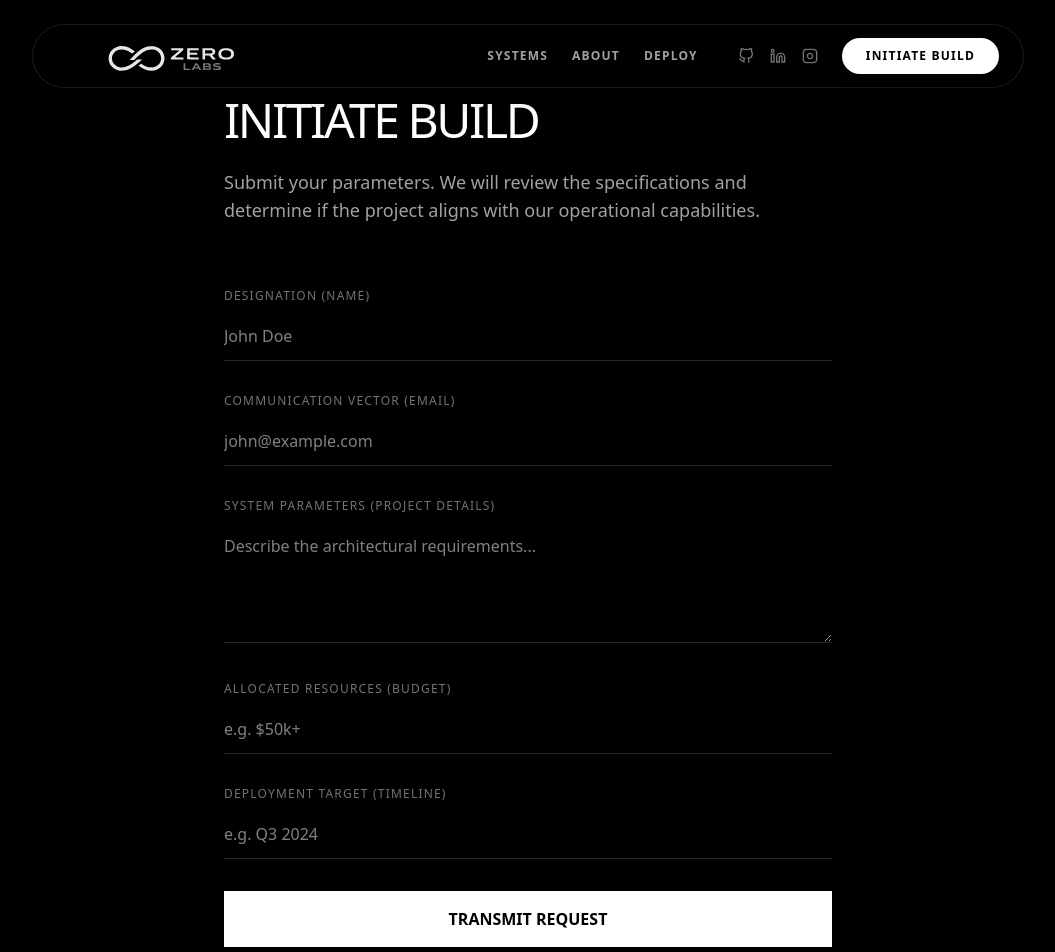
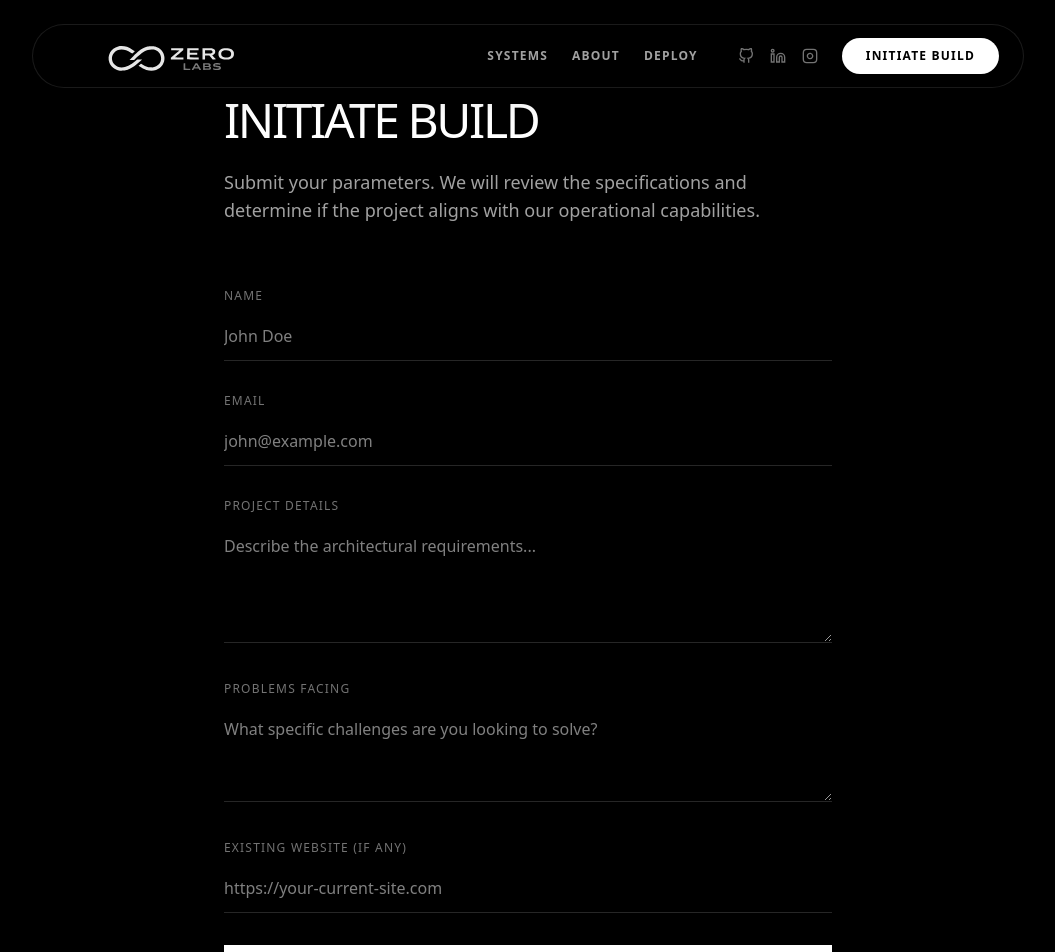
Before and after one commit to Ram0507-Reddy/Zero-Labs, a Next.js app: page /build in a window 1280 px wide. Shown: the top 952 px of the page, without its empty margins (112-1167 px from the left). Built offline with nearby package versions, Linux system fonts and the light colour scheme.

Commit message:
Feat: Refactor build request form with new data schema (Problems, Website)

```diff
--- a/src/app/actions/transmit.ts
+++ b/src/app/actions/transmit.ts
@@ -7,7 +7,7 @@ import { headers } from 'next/headers';
 // natively blocking massive concurrent bot attacks instantly without needing an external database.
 const rateLimitMap = new Map<string, number>();
 
-export async function transmitAction(data: { name: string, email: string, budget: string, timeline: string, projectDetails: string }) {
+export async function transmitAction(data: { name: string, email: string, problems: string, projectDetails: string, website: string }) {
   try {
     const headersList = await headers();
     const ip = headersList.get('x-forwarded-for') || '127.0.0.1';
@@ -32,9 +32,9 @@ export async function transmitAction(data: { name: string, email: string, budget
       fields: {
         name: { stringValue: data.name },
         email: { stringValue: data.email },
-        budget: { stringValue: data.budget },
-        timeline: { stringValue: data.timeline },
+        problems: { stringValue: data.problems },
         projectDetails: { stringValue: data.projectDetails },
+        website: { stringValue: data.website },
         status: { stringValue: 'UNREAD' },
         createdAt: { stringValue: new Date().toISOString() }
       }
--- a/src/app/admin/page.tsx
+++ b/src/app/admin/page.tsx
@@ -8,9 +8,9 @@ interface AdminRequest {
   id: string;
   name: string;
   email: string;
-  budget: string;
-  timeline: string;
+  problems: string;
   desc: string;
+  website: string;
   status: string;
   date: string;
 }
@@ -35,9 +35,9 @@ export default function AdminDashboard() {
               id: doc.id,
               name: d.name,
               email: d.email,
-              budget: d.budget,
-              timeline: d.timeline,
-              desc: d.description,
+              problems: d.problems,
+              desc: d.projectDetails,
+              website: d.website,
               status: d.status || 'UNREAD',
               date: d.createdAt ? new Date(d.createdAt).toLocaleString() : 'Just now'
             };
@@ -118,7 +118,7 @@ export default function AdminDashboard() {
                 <tr className="border-b border-white/5 bg-white/[0.02]">
                   <th className="px-8 py-5 text-xs font-mono text-neutral-500 uppercase tracking-widest w-32">Status</th>
                   <th className="px-8 py-5 text-xs font-mono text-neutral-500 uppercase tracking-widest min-w-[200px]">Designation</th>
-                  <th className="px-8 py-5 text-xs font-mono text-neutral-500 uppercase tracking-widest hidden md:table-cell">Timeline / Budget</th>
+                  <th className="px-8 py-5 text-xs font-mono text-neutral-500 uppercase tracking-widest hidden md:table-cell">Problems & Website</th>
                   <th className="px-8 py-5 text-xs font-mono text-neutral-500 uppercase tracking-widest w-full">Parameters</th>
                 </tr>
               </thead>
@@ -165,8 +165,8 @@ export default function AdminDashboard() {
                     </td>
                     <td className="px-8 py-6 align-top hidden md:table-cell">
                       <div className="flex flex-col">
-                        <span className="text-sm text-neutral-300">{req.timeline}</span>
-                        <span className="text-xs text-neutral-600 font-mono mt-1">{req.budget}</span>
+                        <span className="text-sm text-neutral-300 line-clamp-1">{req.problems}</span>
+                        <span className="text-xs text-neutral-600 font-mono mt-1 break-all">{req.website || '[NO SITE]'}</span>
                       </div>
                     </td>
                     <td className="px-8 py-6 align-top">
--- a/src/app/build/page.tsx
+++ b/src/app/build/page.tsx
@@ -18,9 +18,9 @@ export default function BuildRequestPage() {
     const rawData = {
       name: (formData.get('name') as string) || '',
       email: (formData.get('email') as string) || '',
-      budget: (formData.get('budget') as string) || '',
-      timeline: (formData.get('timeline') as string) || '',
+      problems: (formData.get('problems') as string) || '',
       projectDetails: (formData.get('description') as string) || '',
+      website: (formData.get('website') as string) || '',
     };
 
     const res = await transmitAction(rawData);
@@ -67,7 +67,7 @@ export default function BuildRequestPage() {
           <div className="grid grid-cols-1 md:grid-cols-2 gap-8">
             <div className="space-y-2 group">
               <label htmlFor="name" className="block text-xs uppercase tracking-widest text-neutral-500 group-focus-within:text-white transition-colors">
-                Designation (Name)
+                Name
               </label>
               <input
                 type="text"
@@ -81,7 +81,7 @@ export default function BuildRequestPage() {
 
             <div className="space-y-2 group">
               <label htmlFor="email" className="block text-xs uppercase tracking-widest text-neutral-500 group-focus-within:text-white transition-colors">
-                Communication Vector (Email)
+                Email
               </label>
               <input
                 type="email"
@@ -96,7 +96,7 @@ export default function BuildRequestPage() {
 
           <div className="space-y-2 group">
             <label htmlFor="description" className="block text-xs uppercase tracking-widest text-neutral-500 group-focus-within:text-white transition-colors">
-              System Parameters (Project Details)
+              Project Details
             </label>
             <textarea
               id="description"
@@ -108,32 +108,31 @@ export default function BuildRequestPage() {
             />
           </div>
 
-          <div className="grid grid-cols-1 md:grid-cols-2 gap-8">
           <div className="space-y-2 group">
-              <label htmlFor="budget" className="block text-xs uppercase tracking-widest text-neutral-500 group-focus-within:text-white transition-colors">
-                Allocated Resources (Budget)
+            <label htmlFor="problems" className="block text-xs uppercase tracking-widest text-neutral-500 group-focus-within:text-white transition-colors">
+              Problems Facing
             </label>
-              <input
-                type="text"
-                id="budget"
-                name="budget"
-                className="w-full bg-transparent border-b border-neutral-800 py-3 text-white focus:outline-none focus:border-white transition-colors"
-                placeholder="e.g. $50k+"
+            <textarea
+              id="problems"
+              name="problems"
+              required
+              rows={3}
+              className="w-full bg-transparent border-b border-neutral-800 py-3 text-white focus:outline-none focus:border-white transition-colors resize-none"
+              placeholder="What specific challenges are you looking to solve?"
             />
           </div>
 
           <div className="space-y-2 group">
-              <label htmlFor="timeline" className="block text-xs uppercase tracking-widest text-neutral-500 group-focus-within:text-white transition-colors">
-                Deployment Target (Timeline)
+            <label htmlFor="website" className="block text-xs uppercase tracking-widest text-neutral-500 group-focus-within:text-white transition-colors">
+              Existing Website (if any)
             </label>
             <input
               type="text"
-                id="timeline"
-                name="timeline"
+              id="website"
+              name="website"
               className="w-full bg-transparent border-b border-neutral-800 py-3 text-white focus:outline-none focus:border-white transition-colors"
-                placeholder="e.g. Q3 2024"
+              placeholder="https://your-current-site.com"
             />
-            </div>
           </div>
 
           <motion.div variants={itemVars} className="pt-8">
```
Lines whose indentation alone changed are shown as unchanged.
